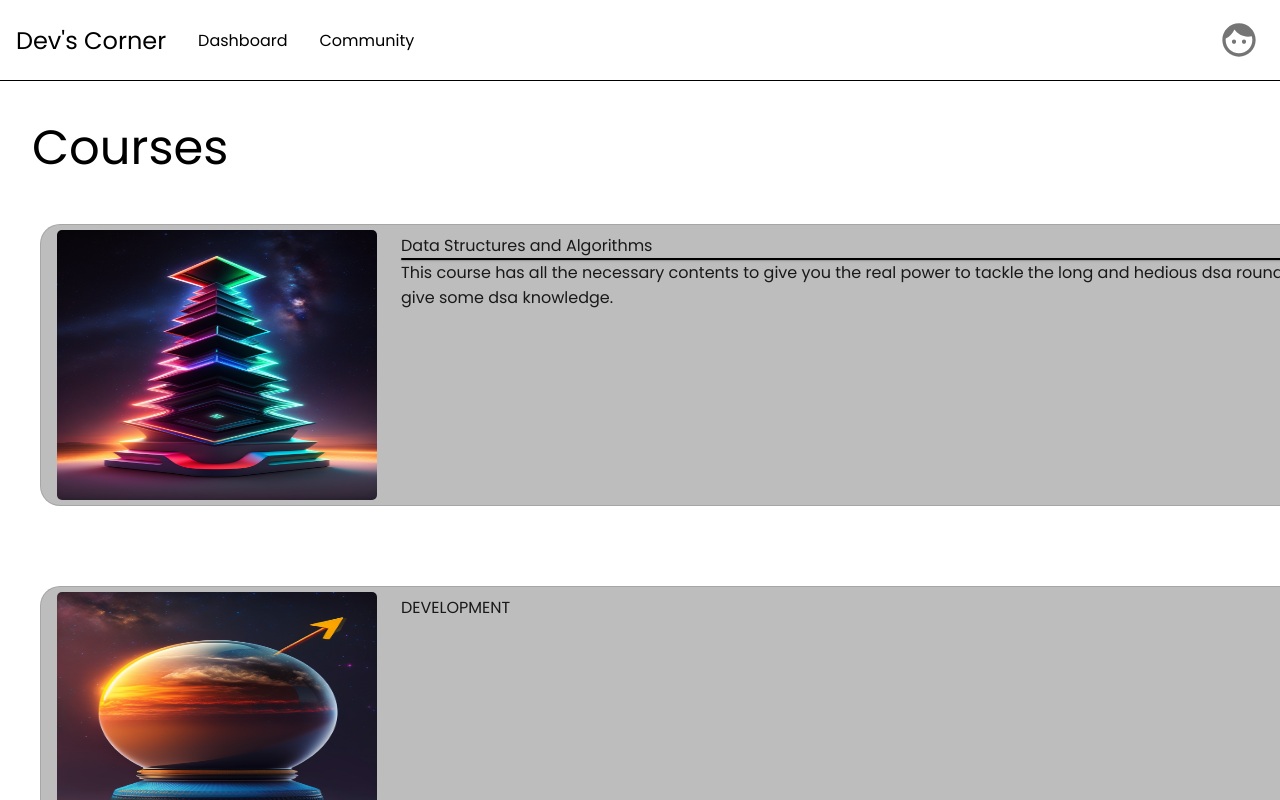
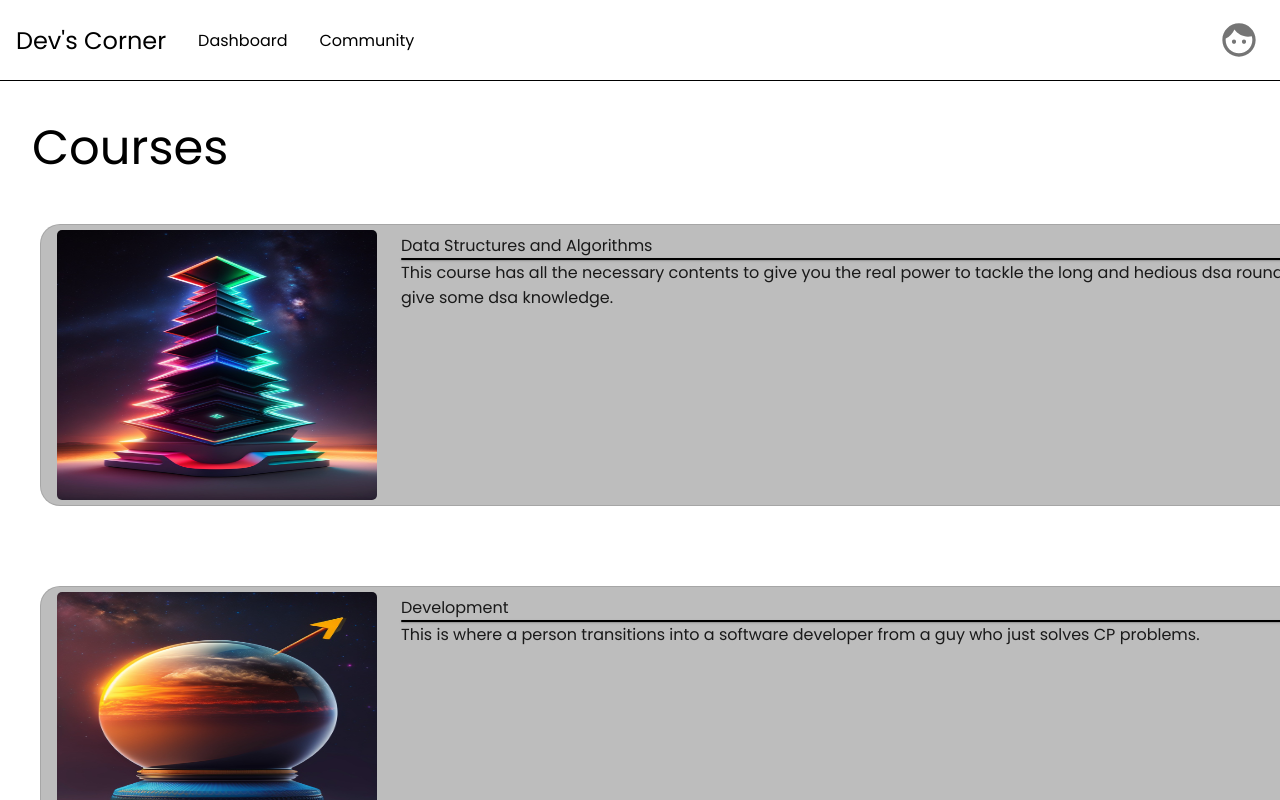
Before and after one commit to Rishikesh-Guptha/devs-corner, a React (Create React App) app: page /Dashboard in a window 1280 px wide. Shown: the top 800 px of the page. Built offline with nearby package versions, Linux system fonts and the light colour scheme.

Commit message:
Modified the developement section in dashboard

```diff
--- a/src/pages/dashboard/Dashboard.jsx
+++ b/src/pages/dashboard/Dashboard.jsx
@@ -40,7 +40,17 @@ const Dashboard = () => {
 
       <Paper variant="outlined" square elevation={20} sx={{backgroundColor:'#bdbdbd', borderRadius:5, i:100, display:'flex'}} >
       <img src={DEVELOPMENTPIC} alt='dsaa pic' width={320} height={270} />
-      <Paper variant="outlined" square sx={{alignItems:'stretch', backgroundColor:'#bdbdbd', height:260, width:1000, m:1, border:'none'}} >DEVELOPMENT</Paper>
+      <Paper variant="outlined" square sx={{alignItems:'stretch', backgroundColor:'#bdbdbd', height:260, width:1000, m:1, border:'none'}} >
+      <div className="dsa">
+          <div className="dsa-title">
+            Development
+          </div>
+          <Paper sx={{width:1000, height:2, backgroundColor:'black'}}></Paper>
+          <div className="content">
+            This is where a person transitions into a software developer from a guy who just solves CP problems.
+          </div>
+        </div>
+      </Paper>
       </Paper>
 
       <Paper variant="outlined" square elevation={20} sx={{backgroundColor:'#bdbdbd', borderRadius:5, i:100, display:'flex'}} >
```
